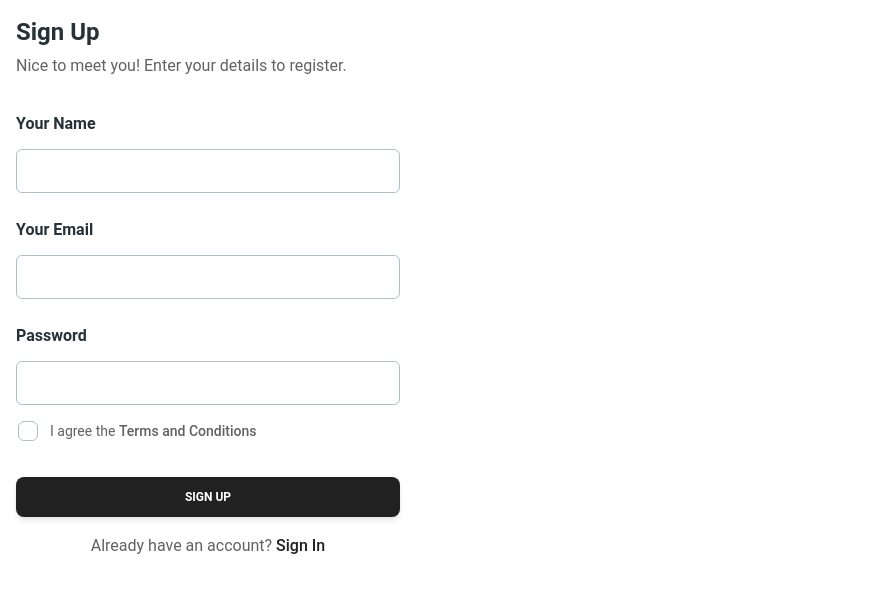
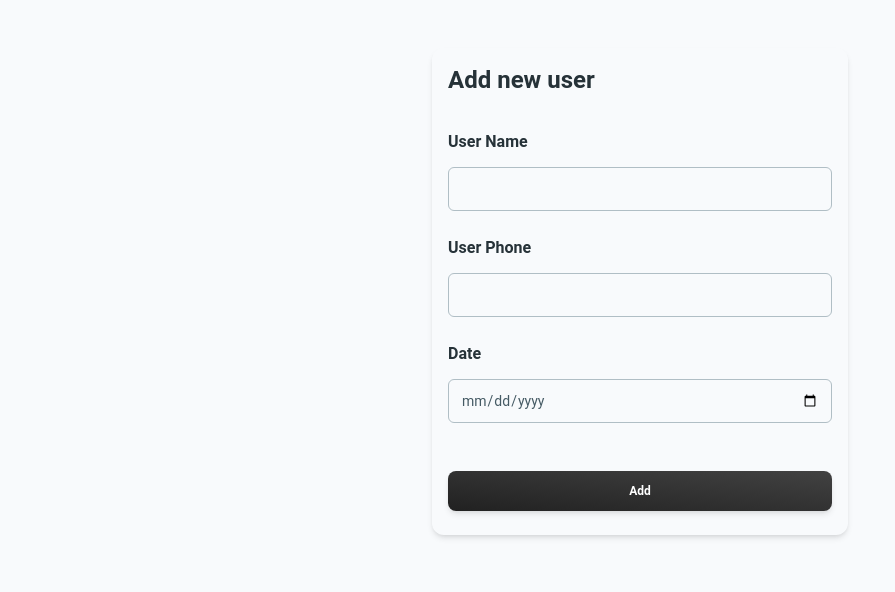
Before and after one commit to Bohdan-Podponarovskyi/coffee-bot, a React (Vite) app in the folder client/: page /create in a window 1280 px wide. Shown: the top 592 px of the page, without its empty margins (0-895 px from the left). Built offline with nearby package versions, Linux system fonts and the light colour scheme.

Commit message:
Users and CreateUser layouts

```diff
--- a/client/src/components/Users/CreateUser.jsx
+++ b/client/src/components/Users/CreateUser.jsx
@@ -5,45 +5,58 @@ import {
     Button,
     Typography,
 } from "@material-tailwind/react";
+import {useEffect, useState} from "react";
 
 export default function CreateUser() {
+    const [minDate, setMinDate] = useState(null);
+
+    useEffect(() => {
+        const todaysDate = new Date();
+        const year = todaysDate.getFullYear();
+        const month = String(todaysDate.getMonth() + 1).padStart(2, "0");
+        const date = String(todaysDate.getDate()).padStart(2, "0");
+
+        setMinDate(`${year}-${month}-${date}`);
+    }, []);
     return (
-        <Card color="transparent" shadow={false}>
+        <Card
+            color="transparent"
+            shadow={true}
+            className="w-max mx-auto p-4"
+        >
             <Typography variant="h4" color="blue-gray">
-                Sign Up
-            </Typography>
-            <Typography color="gray" className="mt-1 font-normal">
-                Nice to meet you! Enter your details to register.
+                Add new user
             </Typography>
             <form className="mt-8 mb-2 w-80 max-w-screen-lg sm:w-96">
                 <div className="mb-1 flex flex-col gap-6">
                     <Typography variant="h6" color="blue-gray" className="-mb-3">
-                        Your Name
+                        User Name
                     </Typography>
                     <Input
                         size="lg"
-                        placeholder="name@mail.com"
+                        placeholder="Jakiv"
                         className=" !border-t-blue-gray-200 focus:!border-t-gray-900"
                         labelProps={{
                             className: "before:content-none after:content-none",
                         }}
                     />
                     <Typography variant="h6" color="blue-gray" className="-mb-3">
-                        Your Email
+                        User Phone
                     </Typography>
                     <Input
                         size="lg"
-                        placeholder="name@mail.com"
+                        placeholder="+380937654321"
                         className=" !border-t-blue-gray-200 focus:!border-t-gray-900"
                         labelProps={{
                             className: "before:content-none after:content-none",
                         }}
                     />
                     <Typography variant="h6" color="blue-gray" className="-mb-3">
-                        Password
+                        Date
                     </Typography>
                     <Input
-                        type="password"
+                        type="date"
+                        min={minDate}
                         size="lg"
                         placeholder="********"
                         className=" !border-t-blue-gray-200 focus:!border-t-gray-900"
@@ -52,33 +65,13 @@ export default function CreateUser() {
                         }}
                     />
                 </div>
-                <Checkbox
-                    label={
-                        <Typography
-                            variant="small"
-                            color="gray"
-                            className="flex items-center font-normal"
-                        >
-                            I agree the
-                            <a
-                                href="#"
-                                className="font-medium transition-colors hover:text-gray-900"
-                            >
-                                &nbsp;Terms and Conditions
-                            </a>
-                        </Typography>
-                    }
-                    containerProps={{ className: "-ml-2.5" }}
-                />
-                <Button className="mt-6" fullWidth>
-                    sign up
+                <Button
+                    className="mt-12 capitalize"
+                    fullWidth
+                    variant="gradient"
+                >
+                    Add
                 </Button>
-                <Typography color="gray" className="mt-4 text-center font-normal">
-                    Already have an account?{" "}
-                    <a href="#" className="font-medium text-gray-900">
-                        Sign In
-                    </a>
-                </Typography>
             </form>
         </Card>
     );
--- a/client/src/components/Users/Users.jsx
+++ b/client/src/components/Users/Users.jsx
@@ -1,7 +1,7 @@
 import {Card, Typography, Button} from "@material-tailwind/react";
 import {Link} from "react-router-dom";
 
-const TABLE_HEAD = ["Name", "Phone", "Data", "Actions"];
+const TABLE_HEAD = ["Name", "Phone", "Date", "Actions"];
 
 const TABLE_ROWS = [
     {
@@ -33,7 +33,7 @@ const TABLE_ROWS = [
 
 export default function Users() {
     return (
-        <Card className="p-5 items-start shadow-lg">
+        <Card className="p-5 w-full items-start shadow-lg">
             <Link to={"/create"}>
                 <Button variant="gradient" color="primary" size="sm" className="mb-4">Add new</Button>
             </Link>
@@ -43,7 +43,7 @@ export default function Users() {
                     {TABLE_HEAD.map((head) => (
                         <th
                             key={head}
-                            className="bg-blue-gray-50 b p-4 w-1/4 mx-1"
+                            className="bg-gray-100 p-4 w-1/4 mx-1"
                         >
                             <Typography
                                 variant="small"
--- a/client/src/index.css
+++ b/client/src/index.css
@@ -8,5 +8,6 @@ html {
 
 body {
     height: 100vh;
-    padding: 16px;
+    padding: 48px;
+    background: #f8fafc;
 }
--- a/client/src/pages/Root.jsx
+++ b/client/src/pages/Root.jsx
@@ -1,12 +1,9 @@
 import {Outlet} from "react-router-dom";
-import {Button} from "@material-tailwind/react";
 
-function Root() {
+export default function Root() {
     return (
         <>
             <Outlet/>
         </>
     );
 }
-
-export default Root;
```
